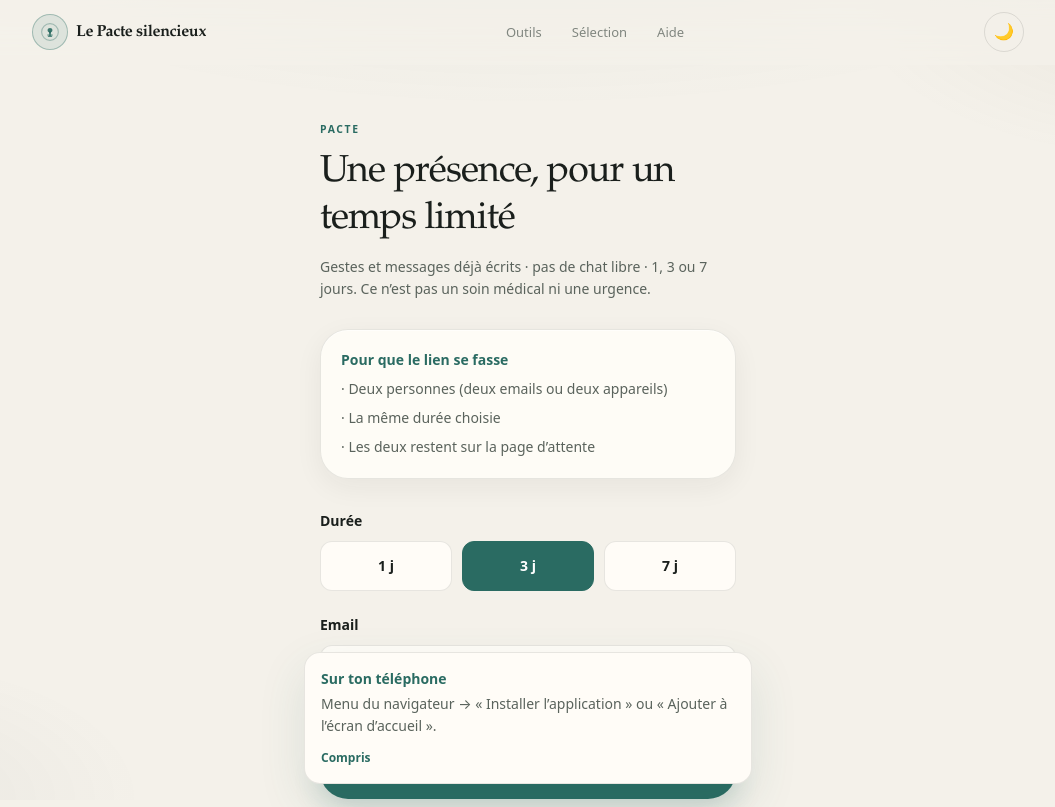
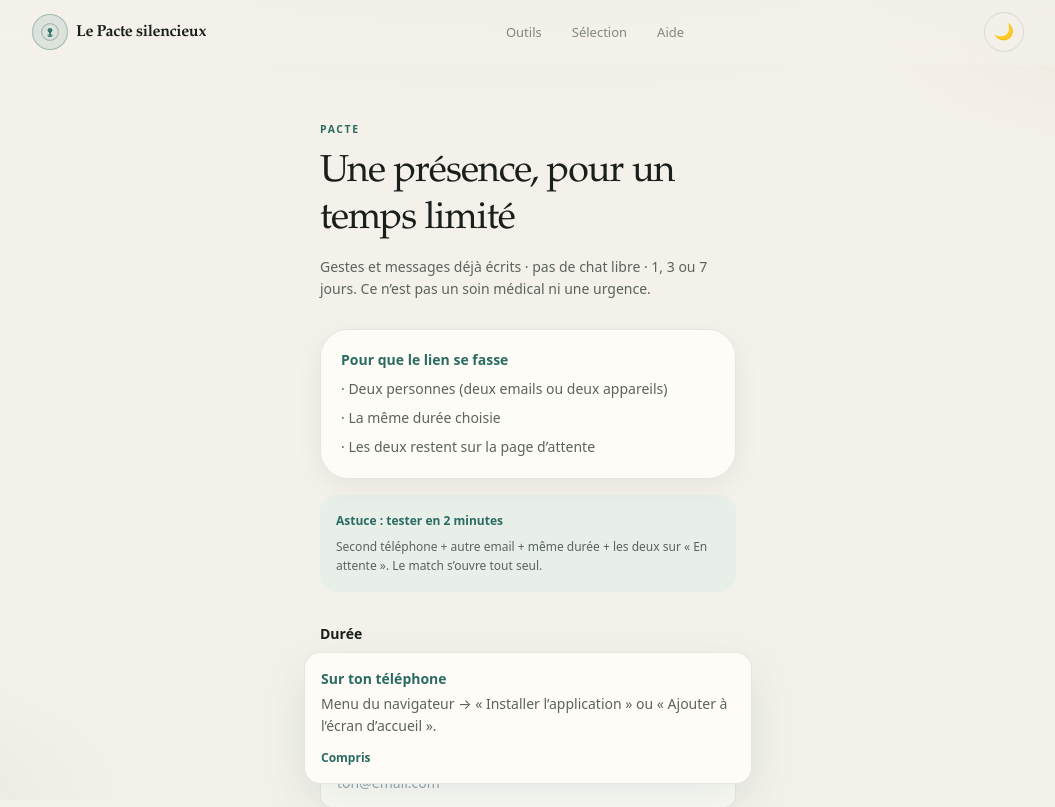
Before and after one commit to piratebtz64-hue/pacte-silencieux, a Next.js app: page /start in a window 1280 px wide. Shown: the top 807 px of the page, without its empty margins (112-1167 px from the left). Built offline with nearby package versions, Linux system fonts and the light colour scheme; no server answers.

Commit message:
feat(start): astuce tester à deux en 2 minutes

```diff
--- a/src/app/start/page.tsx
+++ b/src/app/start/page.tsx
@@ -167,8 +167,8 @@ export default function StartPage() {
               className="mt-3 text-xs leading-relaxed"
               style={{ color: 'var(--muted)' }}
             >
-              Le match ne se fait que si une autre personne choisit la même
-              durée et reste sur la page d’attente.
+              Pour matcher : second téléphone ou second email, même durée, page
+              d’attente ouverte des deux côtés.
             </p>
             <button
               type="button"
@@ -178,8 +178,15 @@ export default function StartPage() {
               Continuer vers l’attente
             </button>
             <Link
+              href="/outils?outil=coherence"
+              className="mt-4 inline-block text-sm"
+              style={{ color: 'var(--accent)' }}
+            >
+              Ou respirer en attendant →
+            </Link>
+            <Link
               href="/"
-              className="mt-8 inline-block text-sm"
+              className="mt-6 inline-block text-sm"
               style={{ color: 'var(--muted)' }}
             >
               ← Accueil
@@ -247,6 +254,19 @@ export default function StartPage() {
               <li>· La même durée choisie</li>
               <li>· Les deux restent sur la page d’attente</li>
             </ul>
+          </div>
+
+          <div
+            className="mt-4 p-4 rounded-2xl text-xs leading-relaxed text-left"
+            style={{ background: 'var(--mist)', color: 'var(--muted)' }}
+          >
+            <p className="font-semibold" style={{ color: 'var(--accent)' }}>
+              Astuce : tester en 2 minutes
+            </p>
+            <p className="mt-1.5">
+              Second téléphone + autre email + même durée + les deux sur « En
+              attente ». Le match s’ouvre tout seul.
+            </p>
           </div>
 
           <form onSubmit={handleSubmit} className="mt-8 space-y-6">
```
